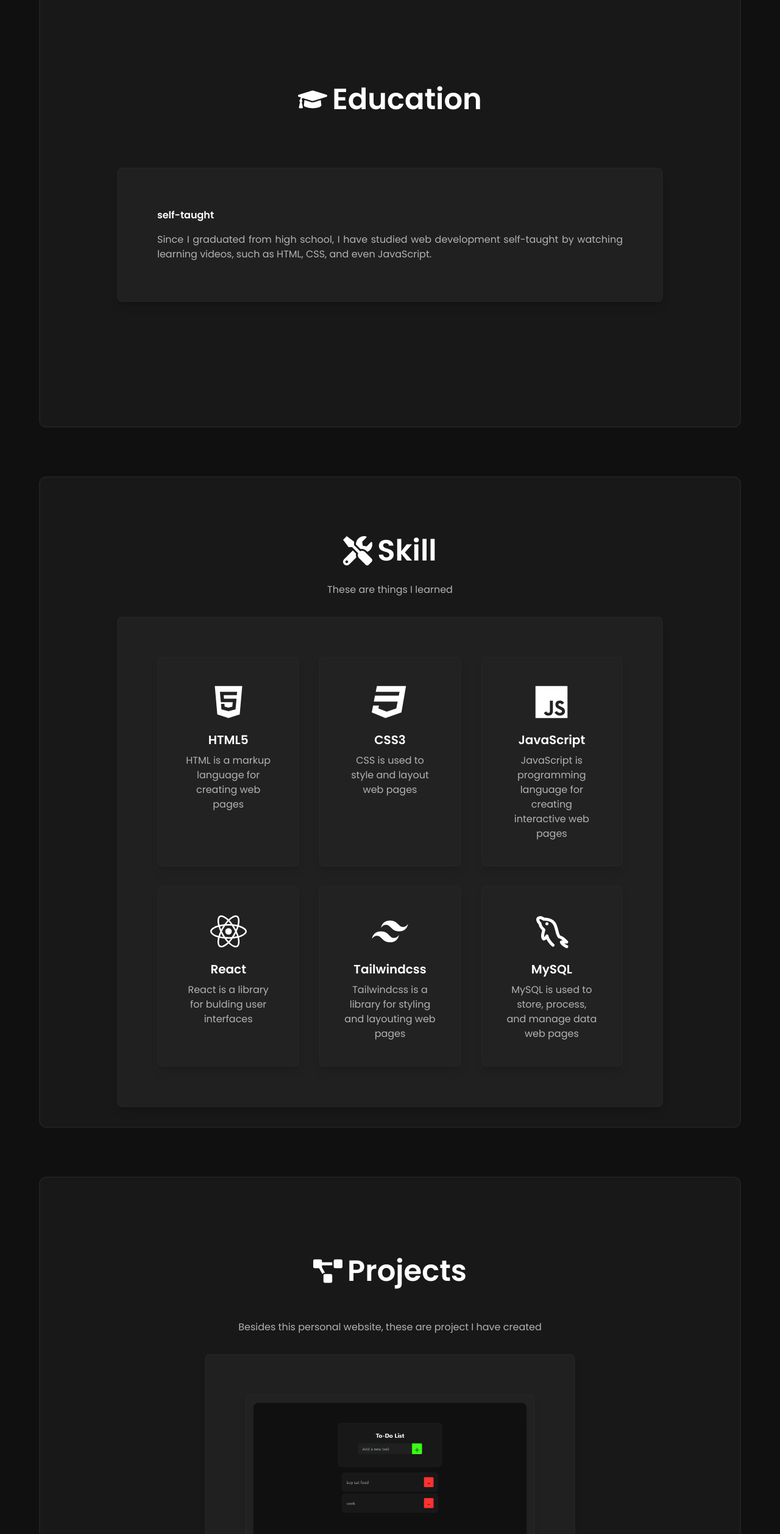
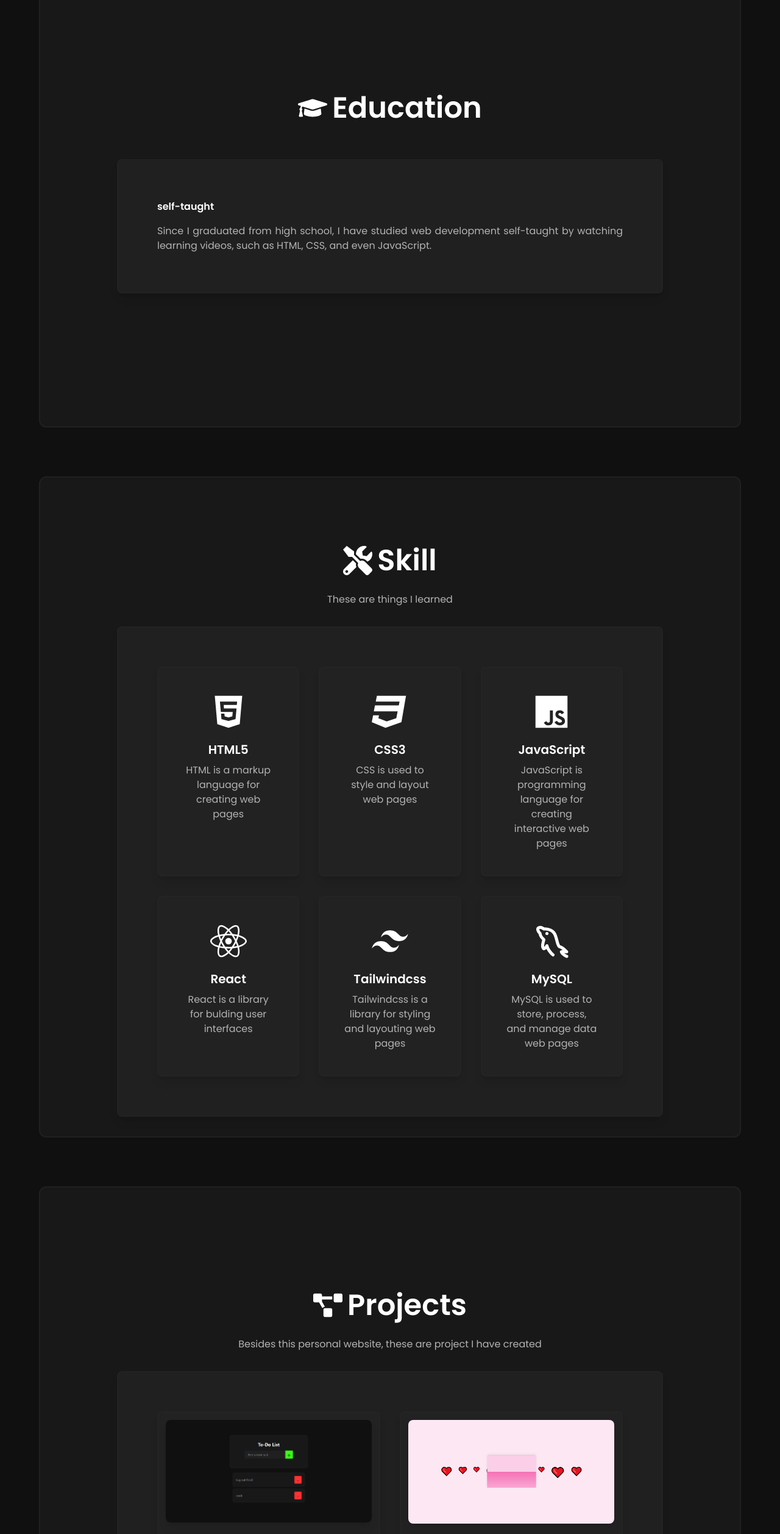
Before and after one commit to fyrmnzia/fyrmnzia.com, a React (Vite) app: page / in a window 1280 px wide. Shown: the part 1220-3735 px from the top of the page at 61% size. Built offline with nearby package versions, Linux system fonts and the light colour scheme.

Commit message:
all finish

```diff
--- a/src/sections/Contact.jsx
+++ b/src/sections/Contact.jsx
@@ -13,7 +13,7 @@ export default function Contact() {
 
   return (
     <div className="flex flex-col items-center justify-center min-h-screen rounded-xl bg-[#181818] border-2 border-[#202020] px-4 pt-24">
-      <div className="flex gap-2 mb-14">
+      <div className="flex gap-2 mb-7">
         <p className="text-3xl md:text-4xl lg:text-5xl font-bold text-white">
           <FaEnvelope />
         </p>
--- a/src/sections/Education.jsx
+++ b/src/sections/Education.jsx
@@ -4,7 +4,7 @@ import { FaGraduationCap } from "react-icons/fa";
 export default function Education() {
   return (
     <div className="flex flex-col items-center justify-center min-h-screen rounded-xl bg-[#181818] border-[#202020] border-2 px-4 pt-16">
-      <div className="flex gap-2 mb-14">
+      <div className="flex gap-2 mb-7">
         <p className="text-3xl md:text-4xl lg:text-5xl font-bold text-white">
           <FaGraduationCap />
         </p>
--- a/src/sections/Project.jsx
+++ b/src/sections/Project.jsx
@@ -5,13 +5,19 @@ export default function Project() {
   const projectItems = [
     {
       name: "fyrmnzia-todo-app",
+      img: "/src/assets/todoapp.png",
       link: "https://fyrmnzia-todo-app.vercel.app/",
+    },
+    {
+      name: "queenycil",
+      img: "/src/assets/queenycil.png",
+      link: "https://queenycil.vercel.app/",
     },
   ];
 
   return (
     <div className="flex flex-col items-center justify-center min-h-screen rounded-xl bg-[#181818] border-2 border-[#202020] px-4 pt-24">
-      <div className="flex gap-2 mb-14">
+      <div className="flex gap-2 mb-7">
         <p className="text-3xl md:text-4xl lg:text-5xl font-bold text-white">
           <FaProjectDiagram />
         </p>
@@ -21,7 +27,7 @@ export default function Project() {
       </div>
       <p>Besides this personal website, these are project I have created</p>
       <div className="bg-[#202020] border-2 border-[#222222] p-8 md:p-12 lg:p-16 rounded-lg shadow-lg text-center max-w-4xl flex flex-col md:flex-row items-center m-8 gap-8">
-        <div className="grid grid-cols-1 sm:grid-cols-1 gap-8">
+        <div className="grid grid-cols-1 sm:grid-cols-2 gap-8">
           {projectItems.map((projectItems, index) => (
             <a
               href={projectItems.link}
@@ -29,7 +35,7 @@ export default function Project() {
               className="bg-[#222222] border-2 border-[#242424] p-1 md:p-2 lg:p-3 rounded-lg shadow-lg flex flex-col items-center transition-transform transform hover:scale-105 hover:bg-[#242424]"
             >
               <img
-                src="/src/assets/todoapp.png"
+                src={projectItems.img}
                 alt="fyrmnzia-todo-app"
                 className="w-full h-auto max-w-xs md:max-w-sm lg:max-w-md rounded-lg shadow-lg mx-auto"
               />
--- a/src/sections/Skill.jsx
+++ b/src/sections/Skill.jsx
@@ -47,7 +47,7 @@ export default function Skill() {
 
   return (
     <div className="flex flex-col items-center justify-center min-h-screen rounded-xl bg-[#181818] border-[#202020] border-2 px-4 pt-24">
-      <div className="flex gap-2 mb-7">
+      <div className="flex gap-2 mb-7 mt-4">
         <p className="text-3xl md:text-4xl lg:text-5xl font-bold text-white">
           <FaTools />
         </p>
```
Also changed, not shown: src/assets/queenycil.png (added).
